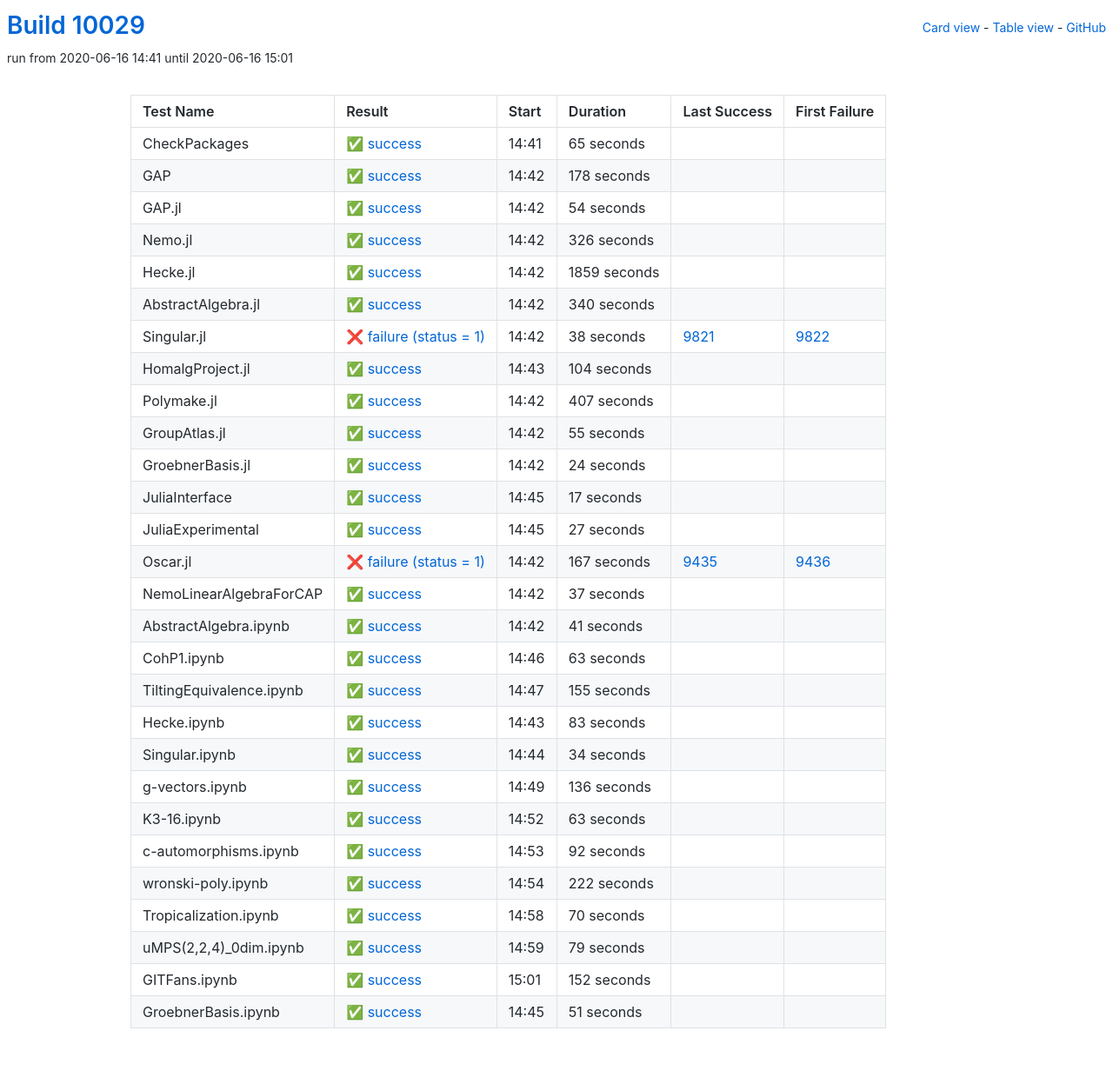
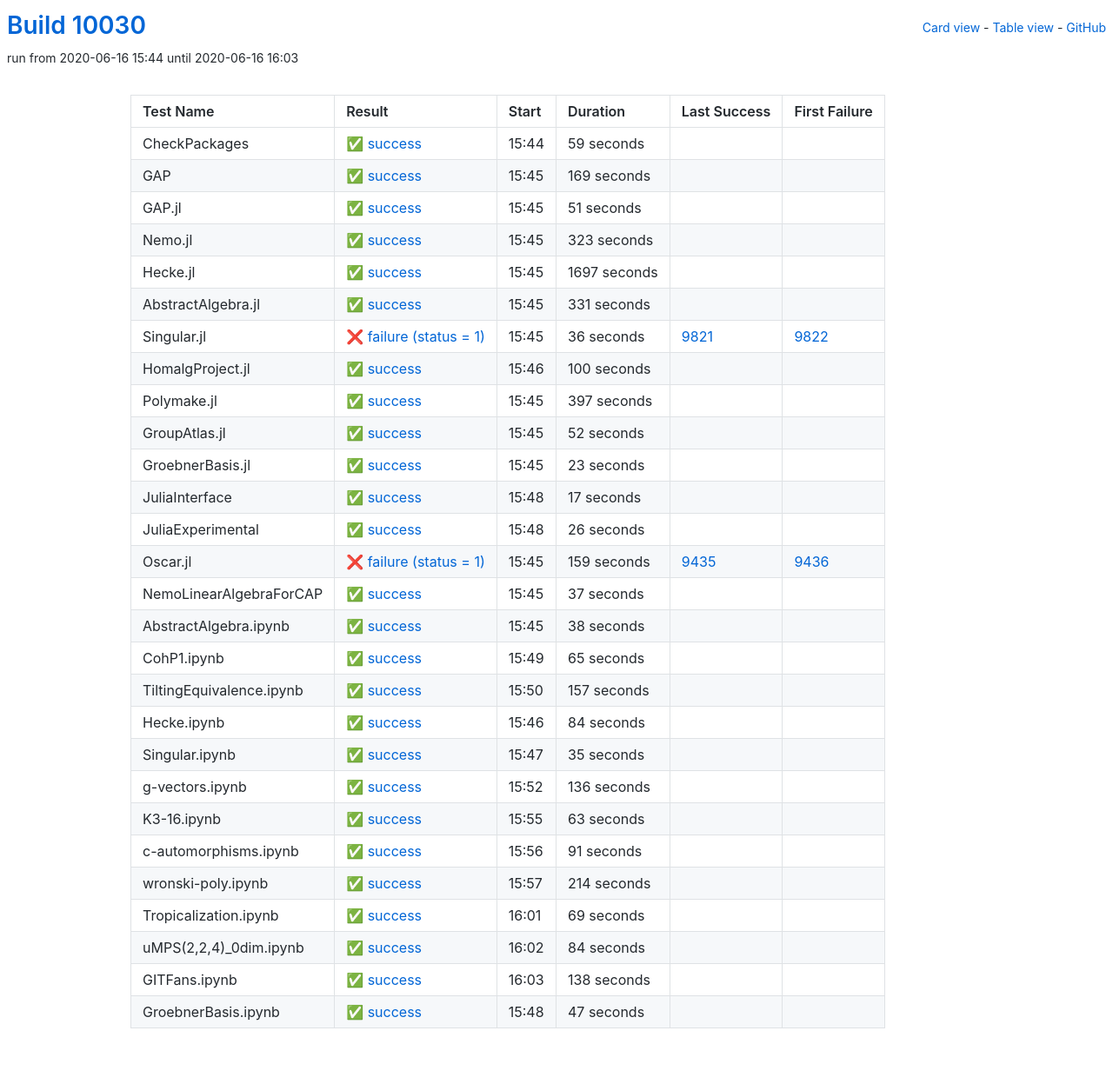
Before and after one commit to oscar-system/oscar-ci-status, a Jekyll site: the page built from table.html, in a window 1280 px wide. Shown: the whole page at 87% size. Built offline with Jekyll 4.4.1, drawn with Linux system fonts in a browser that asks for light colours.

Commit message:
Build #10030

```diff
--- a/_data/ci.yml
+++ b/_data/ci.yml
@@ -1,6 +1,6 @@
 ---
-build: 10029
-build_url: https://oscarci.mathematik.uni-kl.de/job/oscar/10029/
+build: 10030
+build_url: https://oscarci.mathematik.uni-kl.de/job/oscar/10030/
 job: oscar
 organization: oscar-system
 repo: oscar-ci-status
@@ -8,140 +8,140 @@
 tests:
 - name: CheckPackages
   id: checkpackages
-  log: https://oscarci.mathematik.uni-kl.de/job/oscar/10029/artifact/logs/build-10029/CheckPackages.log
-  start: 2020-06-16 14:41
+  log: https://oscarci.mathematik.uni-kl.de/job/oscar/10030/artifact/logs/build-10030/CheckPackages.log
+  start: 2020-06-16 15:44
   success: true
   exitcode: 0
   status: success
-  duration: 65
+  duration: 59
   last_success: false
   last_success_url:
   first_failure: false
   first_failure_url:
 - name: GAP
   id: gap
-  log: https://oscarci.mathematik.uni-kl.de/job/oscar/10029/artifact/logs/build-10029/GAP.log
-  start: 2020-06-16 14:42
+  log: https://oscarci.mathematik.uni-kl.de/job/oscar/10030/artifact/logs/build-10030/GAP.log
+  start: 2020-06-16 15:45
   success: true
   exitcode: 0
   status: success
-  duration: 178
+  duration: 169
   last_success: false
   last_success_url:
   first_failure: false
   first_failure_url:
 - name: GAP.jl
   id: gap-jl
-  log: https://oscarci.mathematik.uni-kl.de/job/oscar/10029/artifact/logs/build-10029/GAP.jl.log
-  start: 2020-06-16 14:42
+  log: https://oscarci.mathematik.uni-kl.de/job/oscar/10030/artifact/logs/build-10030/GAP.jl.log
+  start: 2020-06-16 15:45
   success: true
   exitcode: 0
   status: success
-  duration: 54
+  duration: 51
   last_success: false
   last_success_url:
   first_failure: false
   first_failure_url:
 - name: Nemo.jl
   id: nemo-jl
-  log: https://oscarci.mathematik.uni-kl.de/job/oscar/10029/artifact/logs/build-10029/Nemo.jl.log
-  start: 2020-06-16 14:42
+  log: https://oscarci.mathematik.uni-kl.de/job/oscar/10030/artifact/logs/build-10030/Nemo.jl.log
+  start: 2020-06-16 15:45
   success: true
   exitcode: 0
   status: success
-  duration: 326
+  duration: 323
   last_success: false
   last_success_url:
   first_failure: false
   first_failure_url:
 - name: Hecke.jl
   id: hecke-jl
-  log: https://oscarci.mathematik.uni-kl.de/job/oscar/10029/artifact/logs/build-10029/Hecke.jl.log
-  start: 2020-06-16 14:42
+  log: https://oscarci.mathematik.uni-kl.de/job/oscar/10030/artifact/logs/build-10030/Hecke.jl.log
+  start: 2020-06-16 15:45
   success: true
   exitcode: 0
   status: success
-  duration: 1859
+  duration: 1697
   last_success: false
   last_success_url:
   first_failure: false
   first_failure_url:
 - name: AbstractAlgebra.jl
   id: abstractalgebra-jl
-  log: https://oscarci.mathematik.uni-kl.de/job/oscar/10029/artifact/logs/build-10029/AbstractAlgebra.jl.log
-  start: 2020-06-16 14:42
+  log: https://oscarci.mathematik.uni-kl.de/job/oscar/10030/artifact/logs/build-10030/AbstractAlgebra.jl.log
+  start: 2020-06-16 15:45
   success: true
   exitcode: 0
   status: success
-  duration: 340
+  duration: 331
   last_success: false
   last_success_url:
   first_failure: false
   first_failure_url:
 - name: Singular.jl
   id: singular-jl
-  log: https://oscarci.mathematik.uni-kl.de/job/oscar/10029/artifact/logs/build-10029/Singular.jl.log
-  start: 2020-06-16 14:42
+  log: https://oscarci.mathematik.uni-kl.de/job/oscar/10030/artifact/logs/build-10030/Singular.jl.log
+  start: 2020-06-16 15:45
   success: false
   exitcode: 1
   status: failure
-  duration: 38
+  duration: 36
   last_success: 9821
   last_success_url: https://oscarci.mathematik.uni-kl.de/job/oscar/9821/
   first_failure: 9822
   first_failure_url: https://oscarci.mathematik.uni-kl.de/job/oscar/9822/
 - name: HomalgProject.jl
   id: homalgproject-jl
-  log: https://oscarci.mathematik.uni-kl.de/job/oscar/10029/artifact/logs/build-10029/HomalgProject.jl.log
-  start: 2020-06-16 14:43
+  log: https://oscarci.mathematik.uni-kl.de/job/oscar/10030/artifact/logs/build-10030/HomalgProject.jl.log
+  start: 2020-06-16 15:46
   success: true
   exitcode: 0
   status: success
-  duration: 104
+  duration: 100
   last_success: false
   last_success_url:
   first_failure: false
   first_failure_url:
 - name: Polymake.jl
   id: polymake-jl
-  log: https://oscarci.mathematik.uni-kl.de/job/oscar/10029/artifact/logs/build-10029/Polymake.jl.log
-  start: 2020-06-16 14:42
+  log: https://oscarci.mathematik.uni-kl.de/job/oscar/10030/artifact/logs/build-10030/Polymake.jl.log
+  start: 2020-06-16 15:45
   success: true
   exitcode: 0
   status: success
-  duration: 407
+  duration: 397
   last_success: false
   last_success_url:
   first_failure: false
   first_failure_url:
 - name: GroupAtlas.jl
   id: groupatlas-jl
-  log: https://oscarci.mathematik.uni-kl.de/job/oscar/10029/artifact/logs/build-10029/GroupAtlas.jl.log
-  start: 2020-06-16 14:42
+  log: https://oscarci.mathematik.uni-kl.de/job/oscar/10030/artifact/logs/build-10030/GroupAtlas.jl.log
+  start: 2020-06-16 15:45
   success: true
   exitcode: 0
   status: success
-  duration: 55
+  duration: 52
   last_success: false
   last_success_url:
   first_failure: false
   first_failure_url:
 - name: GroebnerBasis.jl
   id: groebnerbasis-jl
-  log: https://oscarci.mathematik.uni-kl.de/job/oscar/10029/artifact/logs/build-10029/GroebnerBasis.jl.log
-  start: 2020-06-16 14:42
+  log: https://oscarci.mathematik.uni-kl.de/job/oscar/10030/artifact/logs/build-10030/GroebnerBasis.jl.log
+  start: 2020-06-16 15:45
   success: true
   exitcode: 0
   status: success
-  duration: 24
+  duration: 23
   last_success: false
   last_success_url:
   first_failure: false
   first_failure_url:
 - name: JuliaInterface
   id: juliainterface
-  log: https://oscarci.mathematik.uni-kl.de/job/oscar/10029/artifact/logs/build-10029/JuliaInterface.log
-  start: 2020-06-16 14:45
+  log: https://oscarci.mathematik.uni-kl.de/job/oscar/10030/artifact/logs/build-10030/JuliaInterface.log
+  start: 2020-06-16 15:48
   success: true
   exitcode: 0
   status: success
@@ -152,32 +152,32 @@
   first_failure_url:
 - name: JuliaExperimental
   id: juliaexperimental
-  log: https://oscarci.mathematik.uni-kl.de/job/oscar/10029/artifact/logs/build-10029/JuliaExperimental.log
-  start: 2020-06-16 14:45
+  log: https://oscarci.mathematik.uni-kl.de/job/oscar/10030/artifact/logs/build-10030/JuliaExperimental.log
+  start: 2020-06-16 15:48
   success: true
   exitcode: 0
   status: success
-  duration: 27
+  duration: 26
   last_success: false
   last_success_url:
   first_failure: false
   first_failure_url:
 - name: Oscar.jl
   id: oscar-jl
-  log: https://oscarci.mathematik.uni-kl.de/job/oscar/10029/artifact/logs/build-10029/Oscar.jl.log
-  start: 2020-06-16 14:42
+  log: https://oscarci.mathematik.uni-kl.de/job/oscar/10030/artifact/logs/build-10030/Oscar.jl.log
+  start: 2020-06-16 15:45
   success: false
   exitcode: 1
   status: failure
-  duration: 167
+  duration: 159
   last_success: 9435
   last_success_url: https://oscarci.mathematik.uni-kl.de/job/oscar/9435/
   first_failure: 9436
   first_failure_url: https://oscarci.mathematik.uni-kl.de/job/oscar/9436/
 - name: NemoLinearAlgebraForCAP
   id: nemolinearalgebraforcap
-  log: https://oscarci.mathematik.uni-kl.de/job/oscar/10029/artifact/logs/build-10029/NemoLinearAlgebraForCAP.log
-  start: 2020-06-16 14:42
+  log: https://oscarci.mathematik.uni-kl.de/job/oscar/10030/artifact/logs/build-10030/NemoLinearAlgebraForCAP.log
+  start: 2020-06-16 15:45
   success: true
   exitcode: 0
   status: success
@@ -188,68 +188,68 @@
   first_failure_url:
 - name: AbstractAlgebra.ipynb
   id: abstractalgebra-ipynb
-  log: https://oscarci.mathematik.uni-kl.de/job/oscar/10029/artifact/logs/build-10029/AbstractAlgebra.ipynb.log
-  start: 2020-06-16 14:42
+  log: https://oscarci.mathematik.uni-kl.de/job/oscar/10030/artifact/logs/build-10030/AbstractAlgebra.ipynb.log
+  start: 2020-06-16 15:45
   success: true
   exitcode: 0
   status: success
-  duration: 41
+  duration: 38
   last_success: false
   last_success_url:
   first_failure: false
   first_failure_url:
 - name: CohP1.ipynb
   id: cohp1-ipynb
-  log: https://oscarci.mathematik.uni-kl.de/job/oscar/10029/artifact/logs/build-10029/CohP1.ipynb.log
-  start: 2020-06-16 14:46
+  log: https://oscarci.mathematik.uni-kl.de/job/oscar/10030/artifact/logs/build-10030/CohP1.ipynb.log
+  start: 2020-06-16 15:49
   success: true
   exitcode: 0
   status: success
-  duration: 63
+  duration: 65
   last_success: false
   last_success_url:
   first_failure: false
   first_failure_url:
 - name: TiltingEquivalence.ipynb
   id: tiltingequivalence-ipynb
-  log: https://oscarci.mathematik.uni-kl.de/job/oscar/10029/artifact/logs/build-10029/TiltingEquivalence.ipynb.log
-  start: 2020-06-16 14:47
+  log: https://oscarci.mathematik.uni-kl.de/job/oscar/10030/artifact/logs/build-10030/TiltingEquivalence.ipynb.log
+  start: 2020-06-16 15:50
   success: true
   exitcode: 0
   status: success
-  duration: 155
+  duration: 157
   last_success: false
   last_success_url:
   first_failure: false
   first_failure_url:
 - name: Hecke.ipynb
   id: hecke-ipynb
-  log: https://oscarci.mathematik.uni-kl.de/job/oscar/10029/artifact/logs/build-10029/Hecke.ipynb.log
-  start: 2020-06-16 14:43
+  log: https://oscarci.mathematik.uni-kl.de/job/oscar/10030/artifact/logs/build-10030/Hecke.ipynb.log
+  start: 2020-06-16 15:46
   success: true
   exitcode: 0
   status: success
-  duration: 83
+  duration: 84
   last_success: false
   last_success_url:
   first_failure: false
   first_failure_url:
 - name: Singular.ipynb
   id: singular-ipynb
-  log: https://oscarci.mathematik.uni-kl.de/job/oscar/10029/artifact/logs/build-10029/Singular.ipynb.log
-  start: 2020-06-16 14:44
+  log: https://oscarci.mathematik.uni-kl.de/job/oscar/10030/artifact/logs/build-10030/Singular.ipynb.log
+  start: 2020-06-16 15:47
   success: true
   exitcode: 0
   status: success
-  duration: 34
+  duration: 35
   last_success: false
   last_success_url:
   first_failure: false
   first_failure_url:
 - name: g-vectors.ipynb
   id: g-vectors-ipynb
-  log: https://oscarci.mathematik.uni-kl.de/job/oscar/10029/artifact/logs/build-10029/g-vectors.ipynb.log
-  start: 2020-06-16 14:49
+  log: https://oscarci.mathematik.uni-kl.de/job/oscar/10030/artifact/logs/build-10030/g-vectors.ipynb.log
+  start: 2020-06-16 15:52
   success: true
   exitcode: 0
   status: success
@@ -260,8 +260,8 @@
   first_failure_url:
 - name: K3-16.ipynb
   id: k3-16-ipynb
-  log: https://oscarci.mathematik.uni-kl.de/job/oscar/10029/artifact/logs/build-10029/K3-16.ipynb.log
-  start: 2020-06-16 14:52
+  log: https://oscarci.mathematik.uni-kl.de/job/oscar/10030/artifact/logs/build-10030/K3-16.ipynb.log
+  start: 2020-06-16 15:55
   success: true
   exitcode: 0
   status: success
@@ -272,72 +272,72 @@
   first_failure_url:
 - name: c-automorphisms.ipynb
   id: c-automorphisms-ipynb
-  log: https://oscarci.mathematik.uni-kl.de/job/oscar/10029/artifact/logs/build-10029/c-automorphisms.ipynb.log
-  start: 2020-06-16 14:53
+  log: https://oscarci.mathematik.uni-kl.de/job/oscar/10030/artifact/logs/build-10030/c-automorphisms.ipynb.log
+  start: 2020-06-16 15:56
   success: true
   exitcode: 0
   status: success
-  duration: 92
+  duration: 91
   last_success: false
   last_success_url:
   first_failure: false
   first_failure_url:
 - name: wronski-poly.ipynb
   id: wronski-poly-ipynb
-  log: https://oscarci.mathematik.uni-kl.de/job/oscar/10029/artifact/logs/build-10029/wronski-poly.ipynb.log
-  start: 2020-06-16 14:54
+  log: https://oscarci.mathematik.uni-kl.de/job/oscar/10030/artifact/logs/build-10030/wronski-poly.ipynb.log
+  start: 2020-06-16 15:57
   success: true
   exitcode: 0
   status: success
-  duration: 222
+  duration: 214
   last_success: false
   last_success_url:
   first_failure: false
   first_failure_url:
 - name: Tropicalization.ipynb
   id: tropicalization-ipynb
-  log: https://oscarci.mathematik.uni-kl.de/job/oscar/10029/artifact/logs/build-10029/Tropicalization.ipynb.log
-  start: 2020-06-16 14:58
+  log: https://oscarci.mathematik.uni-kl.de/job/oscar/10030/artifact/logs/build-10030/Tropicalization.ipynb.log
+  start: 2020-06-16 16:01
   success: true
   exitcode: 0
   status: success
-  duration: 70
+  duration: 69
   last_success: false
   last_success_url:
   first_failure: false
   first_failure_url:
 - name: uMPS(2,2,4)_0dim.ipynb
   id: umps-2-2-4-0dim-ipynb
-  log: https://oscarci.mathematik.uni-kl.de/job/oscar/10029/artifact/logs/build-10029/uMPS-2-2-4-_0dim.ipynb.log
-  start: 2020-06-16 14:59
+  log: https://oscarci.mathematik.uni-kl.de/job/oscar/10030/artifact/logs/build-10030/uMPS-2-2-4-_0dim.ipynb.log
+  start: 2020-06-16 16:02
   success: true
   exitcode: 0
   status: success
-  duration: 79
+  duration: 84
   last_success: false
   last_success_url:
   first_failure: false
   first_failure_url:
 - name: GITFans.ipynb
   id: gitfans-ipynb
-  log: https://oscarci.mathematik.uni-kl.de/job/oscar/10029/artifact/logs/build-10029/GITFans.ipynb.log
-  start: 2020-06-16 15:01
+  log: https://oscarci.mathematik.uni-kl.de/job/oscar/10030/artifact/logs/build-10030/GITFans.ipynb.log
+  start: 2020-06-16 16:03
   success: true
   exitcode: 0
   status: success
-  duration: 152
+  duration: 138
   last_success: false
   last_success_url:
   first_failure: false
   first_failure_url:
 - name: GroebnerBasis.ipynb
   id: groebnerbasis-ipynb
-  log: https://oscarci.mathematik.uni-kl.de/job/oscar/10029/artifact/logs/build-10029/GroebnerBasis.ipynb.log
-  start: 2020-06-16 14:45
+  log: https://oscarci.mathematik.uni-kl.de/job/oscar/10030/artifact/logs/build-10030/GroebnerBasis.ipynb.log
+  start: 2020-06-16 15:48
   success: true
   exitcode: 0
   status: success
-  duration: 51
+  duration: 47
   last_success: false
   last_success_url:
   first_failure: false
```
Also changed, not shown: README.md.
